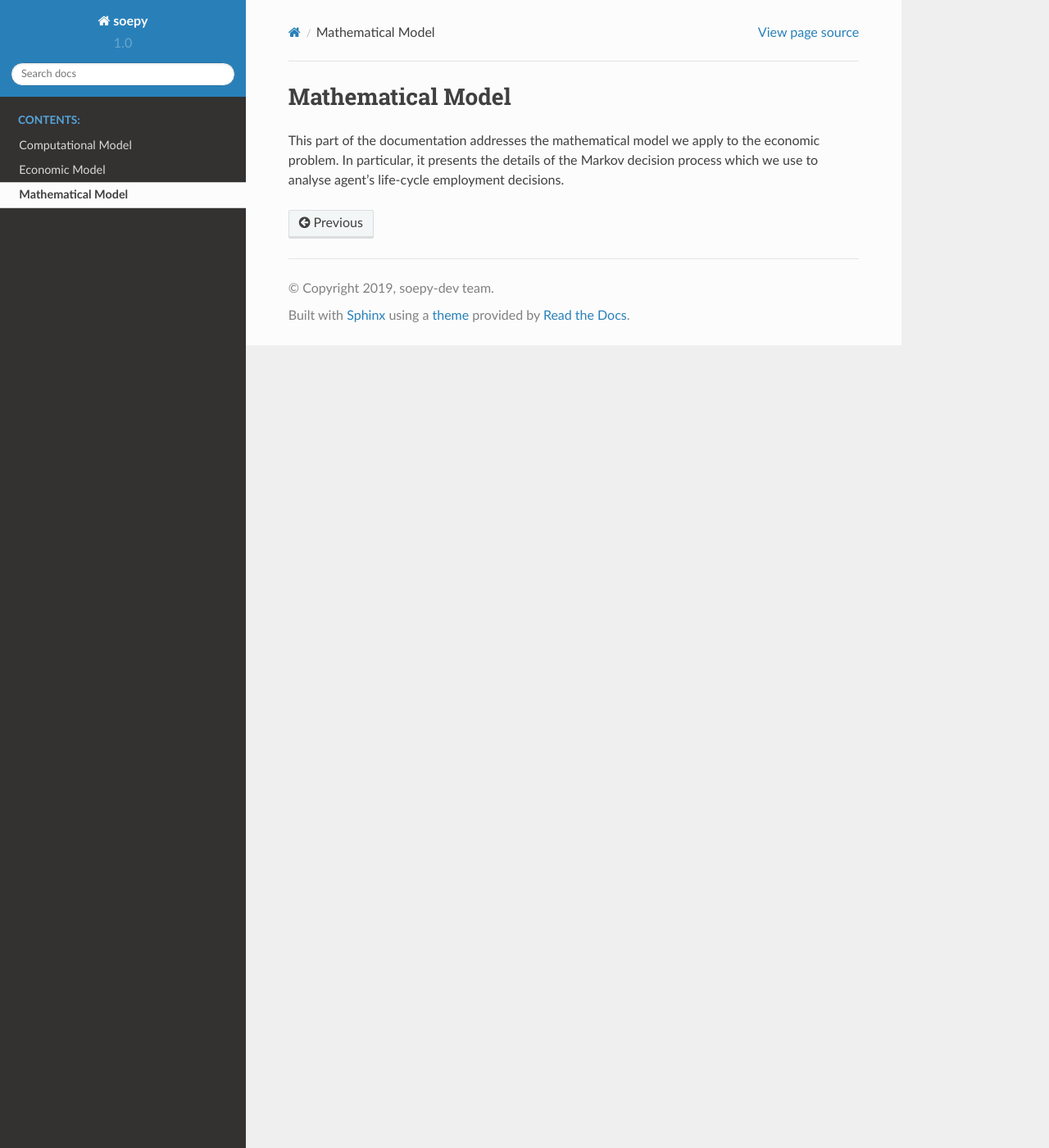
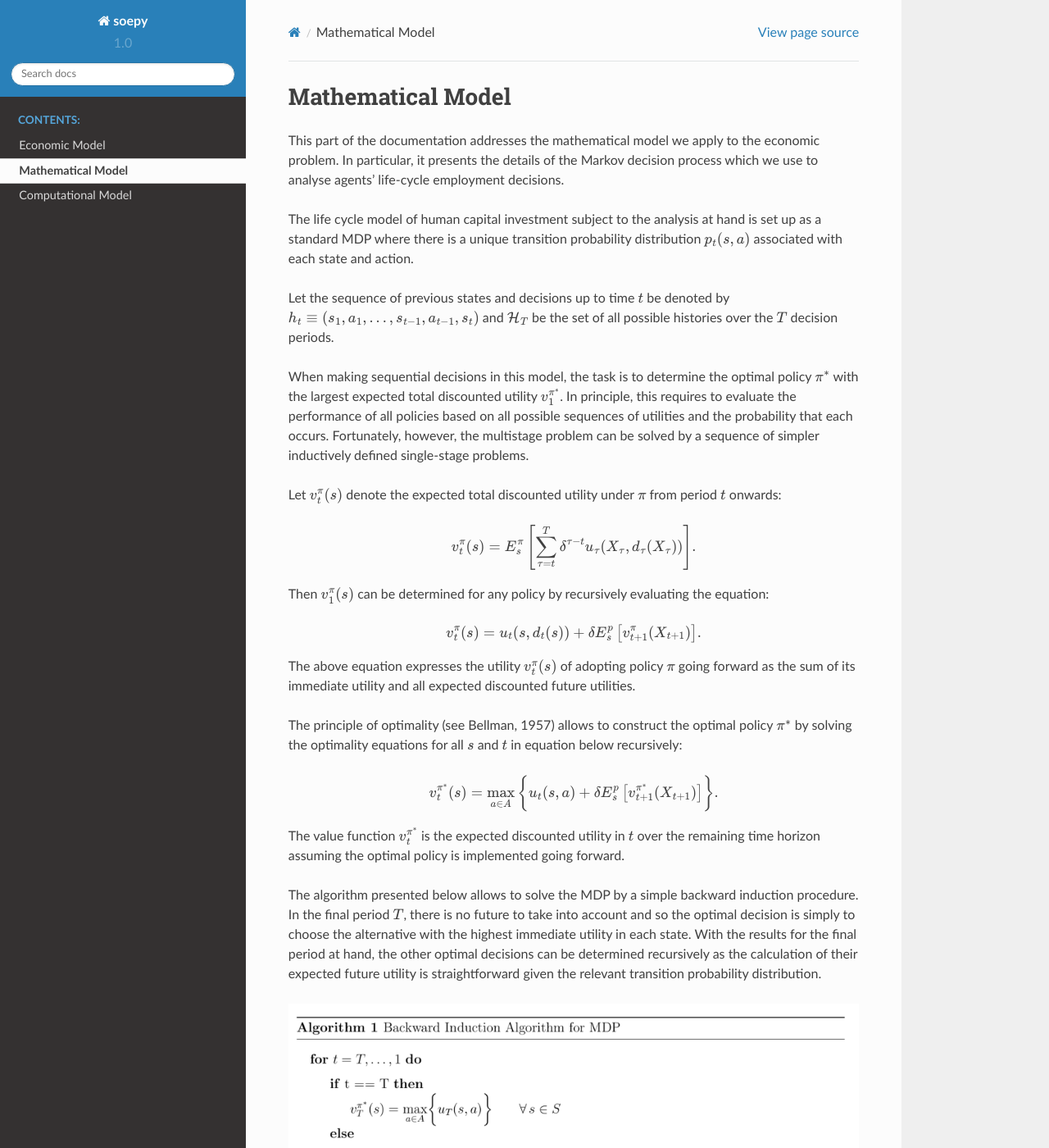
Before and after one commit to OpenSourceEconomics/soepy, a Sphinx documentation site: the page built from doc/source/mathematical_model.rst, in a window 1280 px wide and 1400 px high. Shown: the whole window at 82% size. Built offline with Sphinx 7.4.7 and the Read the Docs theme 2.0.0, drawn with Linux system fonts in a browser that asks for light colours.

Commit message:
Finished draft of soepy docs with enabled sphinx compiling.

```diff
--- a/doc/source/index.rst
+++ b/doc/source/index.rst
@@ -10,6 +10,6 @@ Welcome to soepy's documentation!
    :maxdepth: 1
    :caption: Contents:
 
-   computational_model
    economic_model
    mathematical_model
+   computational_model
--- a/doc/source/mathematical_model.rst
+++ b/doc/source/mathematical_model.rst
@@ -1,4 +1,38 @@
 Mathematical Model
 ===================
 
-This part of the documentation addresses the mathematical model we apply to the economic problem. In particular, it presents the details of the Markov decision process which we use to analyse agent's life-cycle employment decisions.
+This part of the documentation addresses the mathematical model we apply to the economic problem. In particular, it presents the details of the Markov decision process which we use to analyse agents' life-cycle employment decisions.
+
+The life cycle model of human capital investment subject to the analysis at hand is set up as a standard MDP where there is a unique transition probability distribution :math:`p_t(s, a)` associated with each state and action.
+
+Let the sequence of previous states and decisions up to time :math:`t` be denoted by :math:`h_t \equiv (s_1, a_1, ..., s_{t -1}, a_{t - 1}, s_t)` and :math:`\mathcal{H}_T` be the set of all possible histories over the :math:`T` decision periods.
+
+When making sequential decisions in this model, the task is to determine the optimal policy :math:`\pi^*` with the largest expected total discounted utility :math:`v^{\pi^*}_1`. In principle, this requires to evaluate the performance of all policies based on all possible sequences of utilities and the probability that each occurs. Fortunately, however, the multistage problem can be solved by a sequence of simpler inductively defined single-stage problems.
+
+Let :math:`v^\pi_t(s)` denote the expected total discounted utility under :math:`\pi` from period :math:`t` onwards:
+
+.. math::
+
+    v^\pi_t(s) = E^\pi_{s}\left[ \sum^T_{\tau=t} \delta^{\tau - t}   u_\tau(X_\tau, d_\tau(X_\tau)) \right].
+
+Then :math:`v_1^\pi(s)` can be determined for any policy by recursively evaluating the equation:
+
+.. math::
+
+    v^\pi_t(s) = u_t(s, d_t(s)) + \delta E^p_{s} \left[v^\pi_{t + 1}(X_{t + 1})\right].
+
+
+The above equation expresses the utility :math:`v^\pi_t(s)` of adopting policy :math:`\pi` going forward as the sum of its immediate utility and all expected discounted future utilities.
+
+The principle of optimality (see Bellman, 1957) allows to construct the optimal policy :math:`\pi^*` by solving the optimality equations for all :math:`s` and :math:`t` in equation below recursively:
+
+.. math::
+
+    v^{\pi^*}_t(s) = \max_{a \in A}\bigg\{ u_t(s, a) + \delta E^p_{s} \left[v^{\pi^*}_{t + 1}(X_{t + 1})\right] \bigg\}.
+
+
+The value function :math:`v^{\pi^*}_t` is the expected discounted utility in :math:`t` over the remaining time horizon assuming the optimal policy is implemented going forward.
+
+The algorithm presented below allows to solve the MDP by a simple backward induction procedure. In the final period :math:`T`, there is no future to take into account and so the optimal decision is simply to choose the alternative with the highest immediate utility in each state. With the results for the final period at hand, the other optimal decisions can be determined recursively as the calculation of their expected future utility is straightforward given the relevant transition probability distribution.
+
+.. image:: images/algorithm.png
```
Also changed, not shown: doc/source/images/algorithm.png (added).
